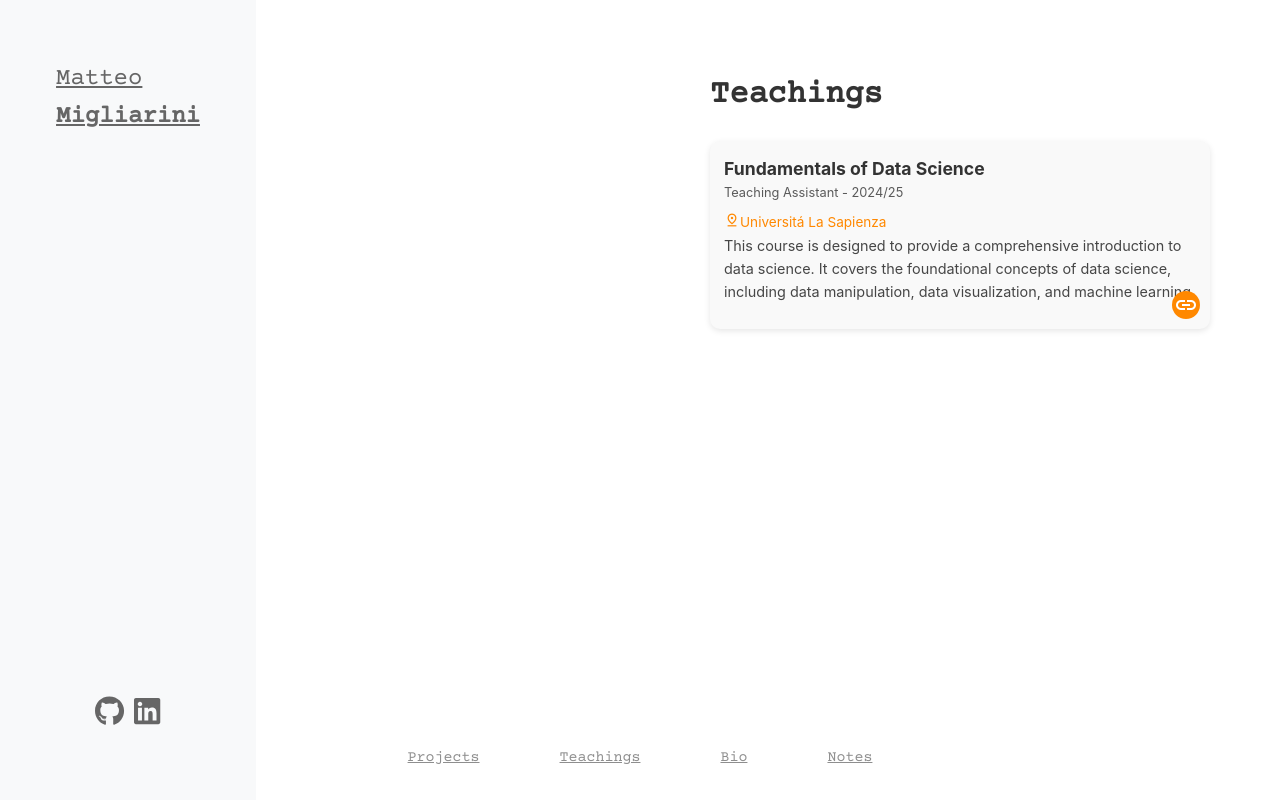
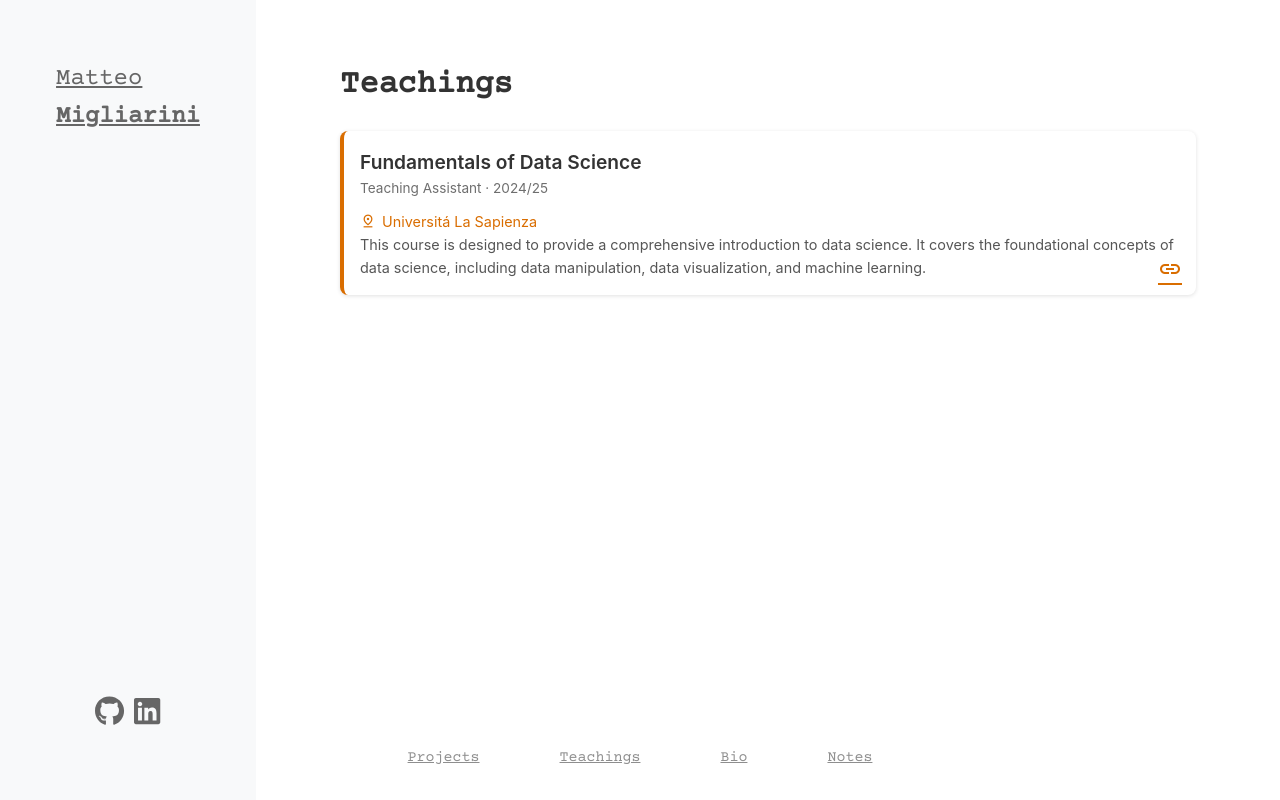
Before and after one commit to Mamiglia/mamiglia.github.io, a Vue app: page /teachings in a window 1280 px wide. Built offline with nearby package versions, Linux system fonts and the light colour scheme.

Commit message:
add TeachingCard component and refactor Teachings.vue to use it

```diff
--- /dev/null
+++ b/src/components/TeachingCard.vue
@@ -0,0 +1,102 @@
+<template>
+<div class="teaching-card">
+    <div class="card-header">
+    <h2 class="teaching-title">{{ teaching.title }}</h2>
+    <p class="teaching-role">{{ teaching.role }} · {{ teaching.year }}</p>
+    </div>
+    <div class="teaching-details">
+    <div class="teaching-place">
+        <span class="material-symbols-outlined">pin_drop</span>
+        <p>{{ teaching.place }}</p>
+    </div>
+    <p class="teaching-description">{{ teaching.description }}</p>
+    </div>
+    <a :href="teaching.link" target="_blank" class="teaching-link" aria-label="Teaching link">
+    <span class="material-symbols-outlined">link</span>
+    </a>
+</div>
+</template>
+
+<script setup lang="ts">
+import { defineProps } from 'vue';
+
+defineProps({
+teaching: {
+    type: Object,
+    required: true
+}
+});
+</script>
+
+<style scoped>
+.teaching-card {
+background: #ffffff;
+padding: 16px;
+border-radius: 8px;
+box-shadow: 0 1px 4px rgba(0, 0, 0, 0.12);
+transition: box-shadow 0.2s ease-in-out;
+display: flex;
+flex-direction: column;
+position: relative;
+border-left: 4px solid #d96d00;
+}
+
+.teaching-card:hover {
+box-shadow: 0 2px 8px rgba(0, 0, 0, 0.16);
+}
+
+.card-header {
+margin-bottom: 10px;
+}
+
+.teaching-title {
+font-size: 1.2rem;
+font-weight: 600;
+color: #333;
+}
+
+.teaching-role {
+font-size: 0.85rem;
+color: #555;
+opacity: 0.85;
+}
+
+.teaching-place {
+font-size: 0.9rem;
+color: #d96d00;
+display: flex;
+align-items: center;
+gap: 6px;
+font-weight: 500;
+}
+
+.teaching-place span {
+font-size: 1rem;
+color: #d96d00;
+}
+
+.teaching-description {
+font-size: 0.9rem;
+color: #444;
+opacity: 0.9;
+}
+
+.teaching-link {
+position: absolute;
+bottom: 12px;
+right: 12px;
+display: flex;
+align-items: center;
+justify-content: center;
+background: transparent;
+border-radius: 50%;
+width: 28px;
+height: 28px;
+color: #d96d00;
+transition: color 0.2s ease-in-out;
+}
+
+.teaching-link:hover {
+color: #b35600;
+}
+</style>
--- a/src/components/Teachings.vue
+++ b/src/components/Teachings.vue
@@ -1,36 +1,19 @@
 <template>
+<div class="page">
     <Sidebar />
-    <div class="teachings-page">
-      <div class="content">
-        <h1 class="title">Teachings</h1>
-        <div class="teachings-grid">
-          <div v-for="teaching in teachings" :key="teaching.title" class="teaching-card">
-            <div class="card-header">
-              <h2 class="teaching-title">{{ teaching.title }}</h2>
-              <p class="teaching-role">{{ teaching.role }} - {{teaching.year}}</p>
-            </div>
-            <div class="teaching-details">
-              <div class="teaching-place">
-                <span class="material-symbols-outlined">
-                pin_drop
-                </span> <p>{{ teaching.place }}</p>
-            </div>
-              <p class="teaching-description">{{ teaching.description }}</p>
-            </div>
-            <a :href="teaching.link" target="_blank" class="teaching-link">
-                <span class="material-symbols-outlined">
-                link
-                </span>
-            </a>
-          </div>
-        </div>
+    <div class="content">
+      <h1 class="title">Teachings</h1>
+      <div class="teachings-list">
+        <TeachingCard v-for="teaching in teachings" :key="teaching.title" :teaching="teaching" />
       </div>
     </div>
-  </template>
+</div>
+</template>
 
 <script setup lang="ts">
 import { defineComponent } from 'vue';
 import Sidebar from './Sidebar.vue';
+import TeachingCard from './TeachingCard.vue';
 
 import { ref, onMounted } from 'vue';
 import axios from 'axios';
@@ -55,24 +38,22 @@ onMounted(async () => {
 defineComponent({
     name: 'Teachings',
     components: {
-        Sidebar
+        Sidebar,
+        TeachingCard
     }
 });
 </script>
 
 <style scoped>
-.teachings-page {
+.content {
   display: flex;
-  gap: 20px;
+  max-width: 70vw;
+  margin: 40px auto;
   padding: 20px;
-  background-color: white; /* Light-themed background */
+  background-color: white;
   color: #333;
+  flex-direction: column;
   font-family: Inter, -apple-system, BlinkMacSystemFont, 'Segoe UI', Roboto, Oxygen, Ubuntu, Cantarell, 'Fira Sans', 'Droid Sans', 'Helvetica Neue', sans-serif;
-}
-
-.content {
-  flex: 1;
-  max-width: 900px;
 }
 
 .title {
@@ -82,86 +63,9 @@ defineComponent({
   margin-bottom: 20px;
 }
 
-.teachings-grid {
-  display: grid;
-  grid-template-columns: repeat(auto-fit, minmax(280px, 1fr));
+.teachings-list {
+  display: flex;
+  flex-direction: column;
   gap: 16px;
 }
-
-.teaching-card {
-  background: #f9f9f9;
-  padding: 14px;
-  border-radius: 10px;
-  box-shadow: 0px 2px 6px rgba(0, 0, 0, 0.1);
-  transition: transform 0.2s ease-in-out;
-  display: flex;
-  flex-direction: column;
-  position: relative;
-}
-
-.teaching-card:hover {
-  transform: translateY(-4px);
-}
-
-.card-header {
-  margin-bottom: 8px;
-}
-
-.teaching-title {
-  font-size: 1.1rem;
-  font-weight: bold;
-}
-
-.teaching-place {
-  font-size: 0.85rem;
-  color: #ff8800;
-  display: flex;
-  vertical-align: middle;
-}
-
-.teaching-place span {
-  font-size: 1rem;
-}
-
-.teaching-details {
-  margin-bottom: 12px;
-}
-
-.teaching-role {
-  display: flex;
-  align-items: center;
-  gap: 6px;
-  font-size: 0.8rem;
-  opacity: 0.8;
-}
-
-.teaching-description {
-  font-size: 0.9rem;
-  opacity: 0.9;
-}
-
-.teaching-link {
-  position: absolute;
-  bottom: 10px;
-  right: 10px;
-  display: flex;
-  align-items: center;
-  justify-content: center;
-  background: #ff8800;
-  border-radius: 50%;
-  width: 28px;
-  height: 28px;
-  color: white;
-  text-decoration: none;
-  transition: background 0.2s ease-in-out;
-}
-
-.teaching-link:hover {
-  background: #d96d00;
-}
-
-.icon {
-  width: 16px;
-  height: 16px;
-}
 </style>
```
